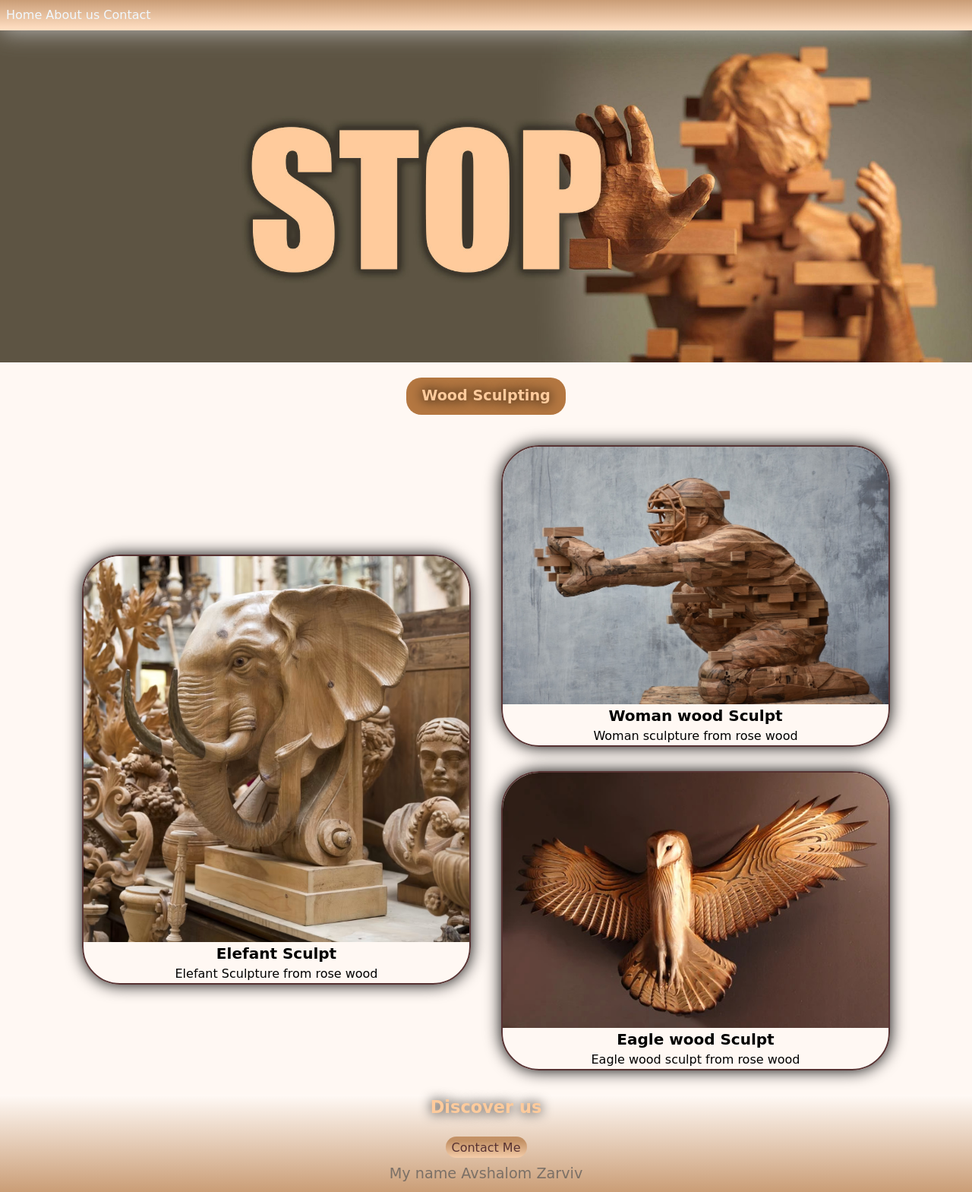
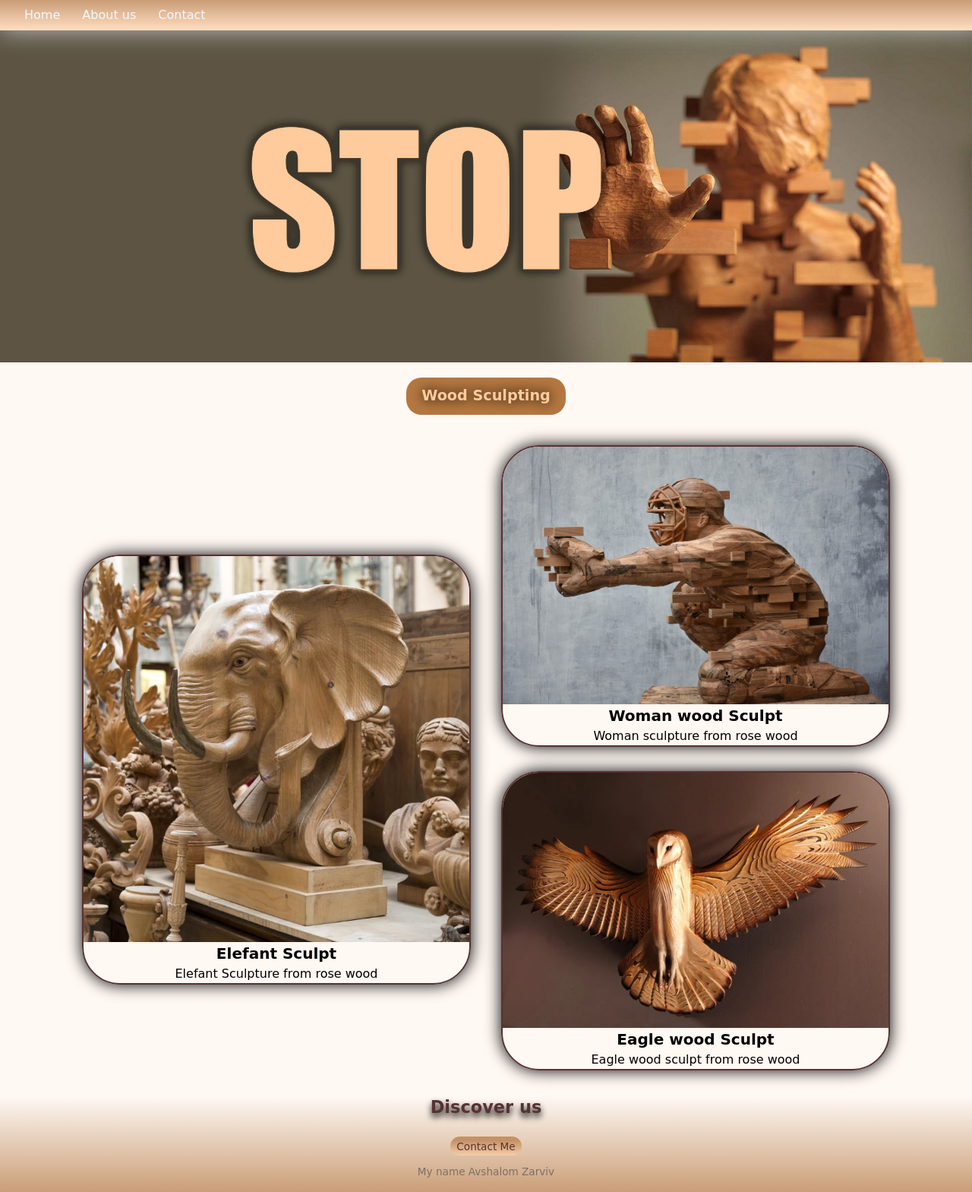
Before and after one commit to meirazulaygit/MySite, a plain HTML site: page index.html in a window 1280 px wide. Shown: the whole page at 76% size. Drawn offline with Linux system fonts and the light colour scheme; a web font is replaced by a local one.

Commit message:
FinishHomePage

```diff
--- a/styles.css
+++ b/styles.css
@@ -16,15 +16,18 @@ img {
 }
 /*-----------------navigation bar--------------------*/
 .top_menu {
+  width: 100%;
   position: fixed;
-  width: 100%;
 }
 
 .menu {
+  position: absolute;
+  width: 100%;
+  height: 1.5rem;
   background: linear-gradient(
     180deg,
     rgba(180, 119, 65, 0.7) 0%,
-    rgba(255, 211, 172, 0.7) 95%
+    rgba(255, 211, 172, 0.7) 100%
   );
 
   padding: 0.5rem;
@@ -40,14 +43,15 @@ img {
   text-decoration: none;
   color: aliceblue;
   transition: 0.3s;
+  padding-left: 1.5rem;
 }
 .menu a:hover {
-  font-size: 1.2rem;
-  color: #000000;
+  font-size: 1.1rem;
+  color: #3a3a3a;
 }
 
 .menu a:hover span {
-  color: #b47741;
+  color: #5e3a1b;
   font-weight: 500;
 }
 
@@ -141,13 +145,13 @@ img {
 }
 
 .footer h3 {
-  color: #ffcb9c;
-  text-shadow: 0 0 1rem #000000;
+  color: rgb(87, 50, 50);
+  text-shadow: 0 0.3rem 0.5rem #000000;
   margin-bottom: 1.5rem;
 }
 
 .footer .contact {
-  font-size: 1rem;
+  font-size: 0.85rem;
   align-self: center;
   font-weight: 500;
   color: rgb(87, 50, 50);
@@ -157,10 +161,16 @@ img {
   );
   padding: 0.3rem 0.5rem;
   border-radius: 1rem;
+  transition: 0.3s;
+}
+
+.footer .contact:hover {
+  font-size: 1rem;
 }
 
 .footer .autor {
-  margin-top: 0.5rem;
+  font-size: 0.85rem;
+  margin-top: 0.8rem;
   color: rgba(85, 85, 85, 0.7);
 }
 
```
